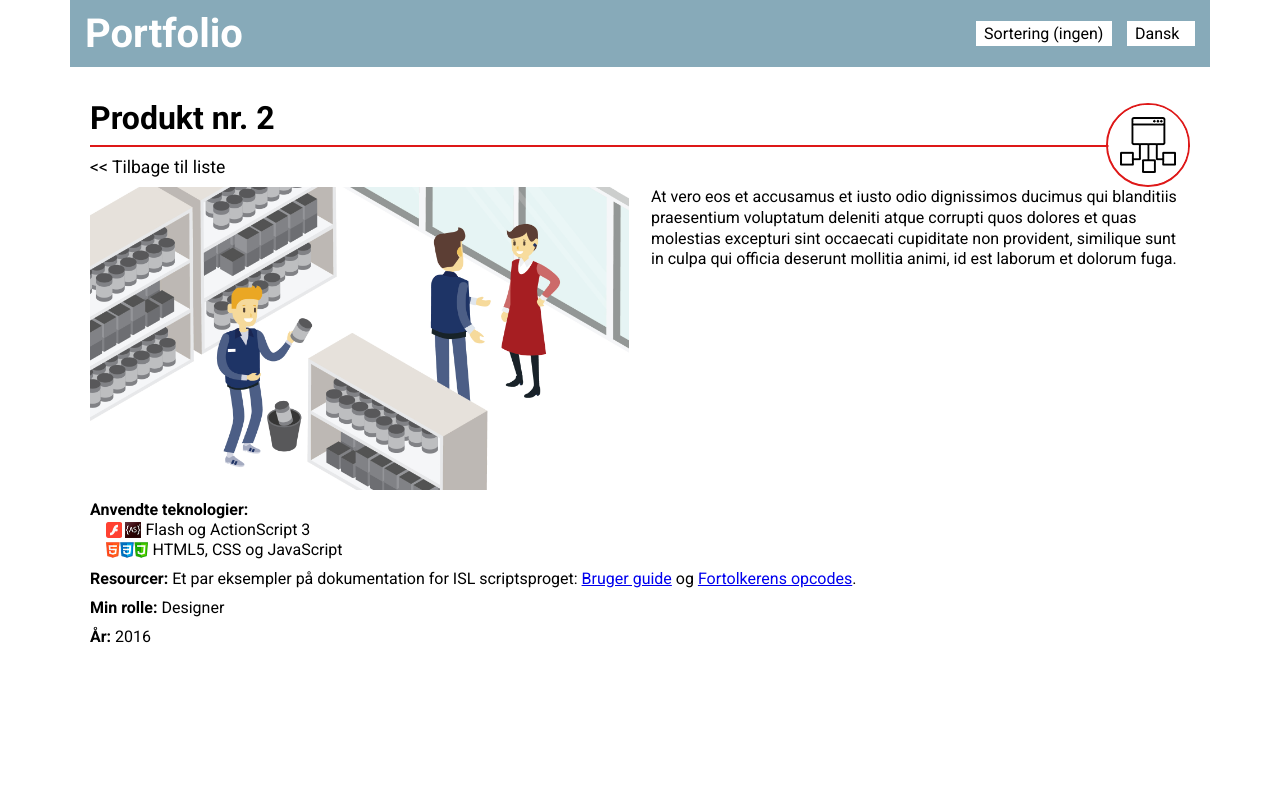
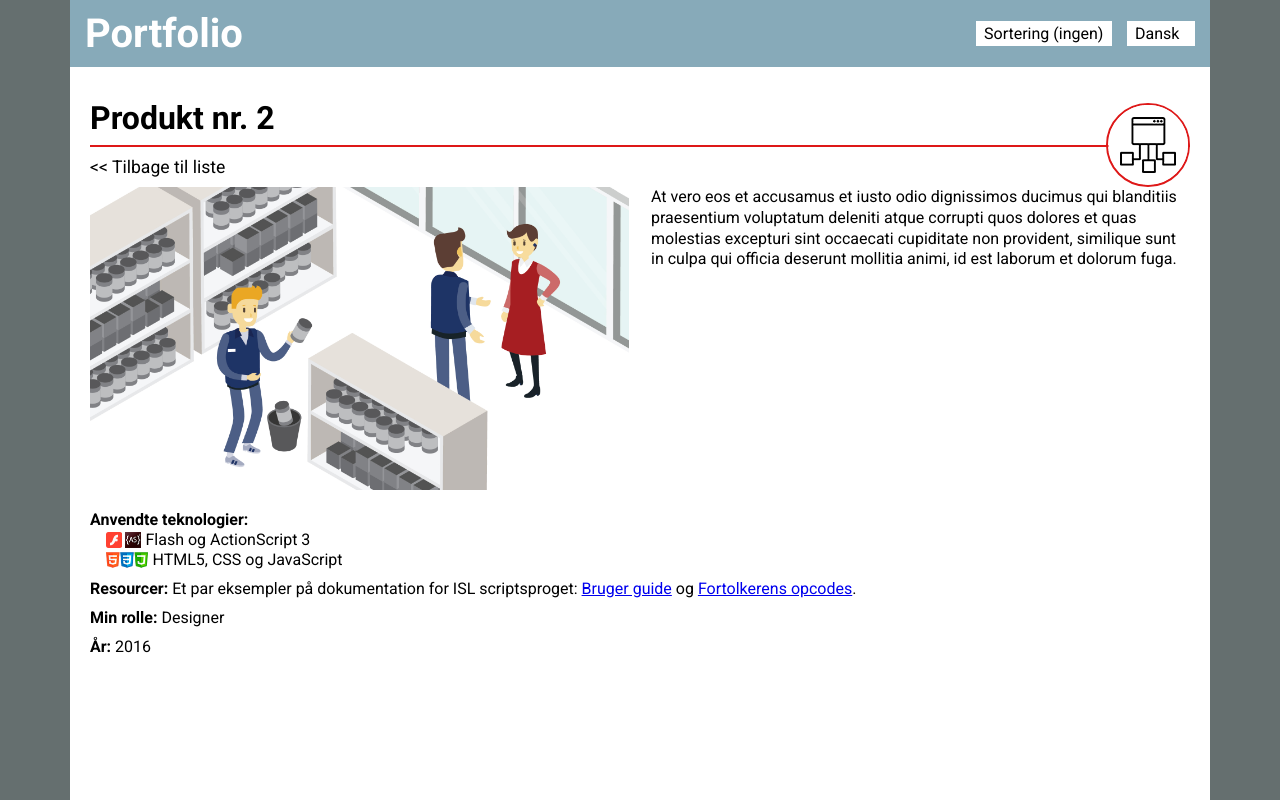
Before and after one commit to larshalkjaer/portfolio, a Vue app: page / in a window 1280 px wide. Both pictures are taken after a click on the element 645 px from the left and 273 px from the top of the page. Built offline with nearby package versions, Linux system fonts and the light colour scheme.

Commit message:
layout adjustments, grey html bkg, better item detail responsibility

```diff
--- a/src/app.vue
+++ b/src/app.vue
@@ -127,13 +127,19 @@
 <style>
     @import url('https://fonts.googleapis.com/css2?family=Roboto:wght@400;700&display=swap');
 
+    html, body {
+        width: 100%;
+        height: 100%;
+        margin: 0;
+        background-color: #656f6f;
+    }
     #app {
         font-family: 'Roboto', sans-serif;
-        /* body {  */
-            max-width: 1140px;
-            margin: 0 auto !important;
-            float: none !important;
-        /* } */
+        max-width: 1140px;
+        min-height: 100%;
+        margin: 0 auto !important;
+        float: none !important;
+        background-color: white;
     }
     .appheader {
         display: flex;
@@ -160,7 +166,8 @@
         min-width: 300px;
     }
     .product-list-item-details {
-        margin: 10px 10px
+        margin: 10px 10px 0px 10px;
+        padding-bottom: 20px;
     }
     @media screen and (max-width: 480px) {
         .appheader {
--- a/src/components/product-list-item-details.vue
+++ b/src/components/product-list-item-details.vue
@@ -77,6 +77,8 @@
     }
     .productimage {
         width: 49%;
+        height: 100%;
+        margin-bottom: 10px;
     }
     .description {
         line-height: 1.3rem;
--- a/src/components/tech-list.vue
+++ b/src/components/tech-list.vue
@@ -42,6 +42,7 @@
     }
     .techlist-list-item {
         margin-right: 10px;
+        white-space: pre;
     }
     .icon {
         height: 16px;
--- a/src/data/portfolio.json
+++ b/src/data/portfolio.json
@@ -131,7 +131,7 @@
             },
             "description": {
                 "da": "<p>Pfizer epios er udviklet til brug for læger og deres patienter, med henblik på, at give lægen et visualiserings-værktøj, der dækker en række almindeligt forekommende sygdomme.</p><p>Lægen kan bruge værktøjet, til at forklare patienten om sygdommen, og efterføgende udskrive teksten til forklaringen, tilføjet egne noter, specifikt til patienten.</p><p>Værktøjet gør brug af video med tilhørende speak, der desuden findes på 6 sprog, og hjælper således med at løse, nogle af de sprogproblemer, der ofte opstår.</p><p>Patienten kan, udover at få den trykte tekst med lægens noter med hjem, også se og høre forløbet igen, på deres egen pc.</p><p>Værktøjet er implementeret i Flash og gør brug af FLV video.</p><p><em>Jeg har oprindeligt udviklet programmet til cd-rom, i Adobe Director og senere porteret det til websitebrug i Flash</em>.",
-                "en": "consectetur adipiscing elit, sed tempor and vitality, so that the labor and sorrow, some important things to do eiusmod. Over the years, I will come, who will nostrud aliquip out of her the advantage of exercise, so that stimulus efforts if the school district and longevity. Want to be a pain in the cupidatat cillum has been criticized in the Duis et dolore magna flee produces no resultant pleasure."
+                "en": "<p>Pfizer epios has been developed for use by doctors and their patients in order to provide the doctor with a visualization tool covering a variety of commonly occurring diseases.</p><p>The doctor can use the tool to explain the patient about the disease and then print the explanation, adding his own notes specifically for the patient.</p><p>The tool uses video and speech which is available in 6 languages and thus helps to solve some of the language problems that often occur.</p><p>In addition to getting the printed text with the doctor's notes back, the patient can also watch the explanation again on their own PC.</p><p>The tool is implemented in Flash and uses FLV video.</p><p><em>I originally developed the program for CD-ROM in Adobe Director and later ported it for website use in Flash</em>."
             },
             "decade":"90",
             "year":"1996",
```
